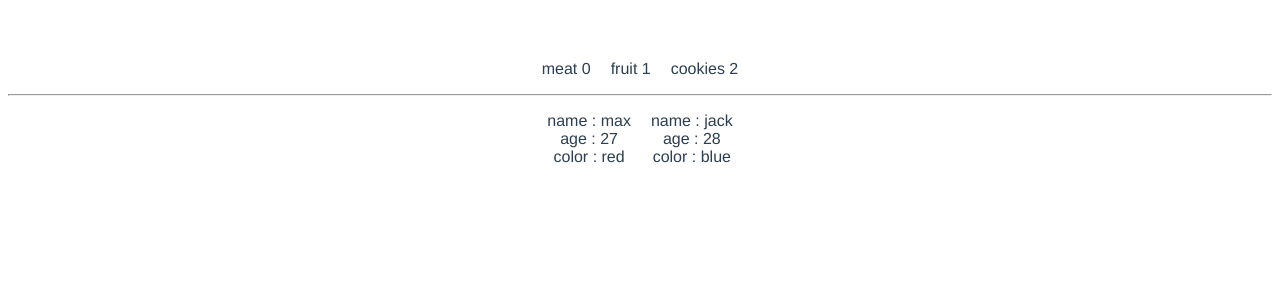
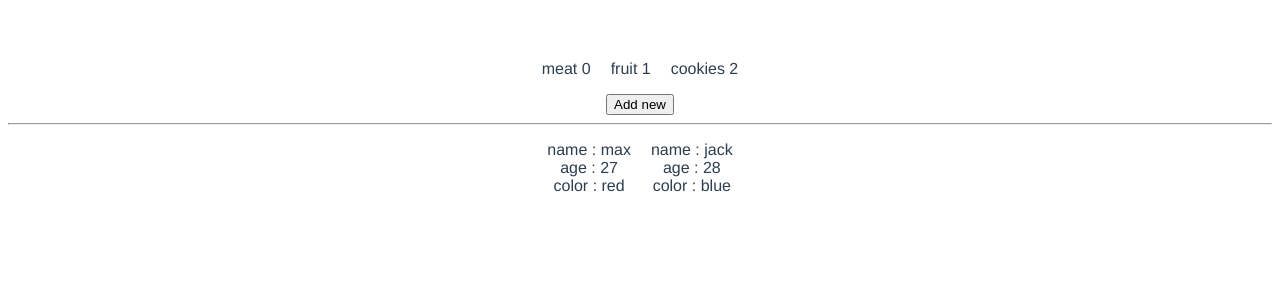
Before and after one commit to jacques-sounvi/TrainningVueJs, a Vue app: page / in a window 1280 px wide. Shown: the top 300 px of the page. Built offline with nearby package versions, Linux system fonts and the light colour scheme.

Commit message:
Add Element in Array with method push

```diff
--- a/src/components/HelloWorld.vue
+++ b/src/components/HelloWorld.vue
@@ -3,6 +3,7 @@
    <ul>
      <li v-for="(ingredient,i) in ingredients">{{ingredient}} {{i}}</li>
    </ul>
+   <button @click="ingredients.push('spices')">Add new</button>
    <hr>
 
    <ul>
```
